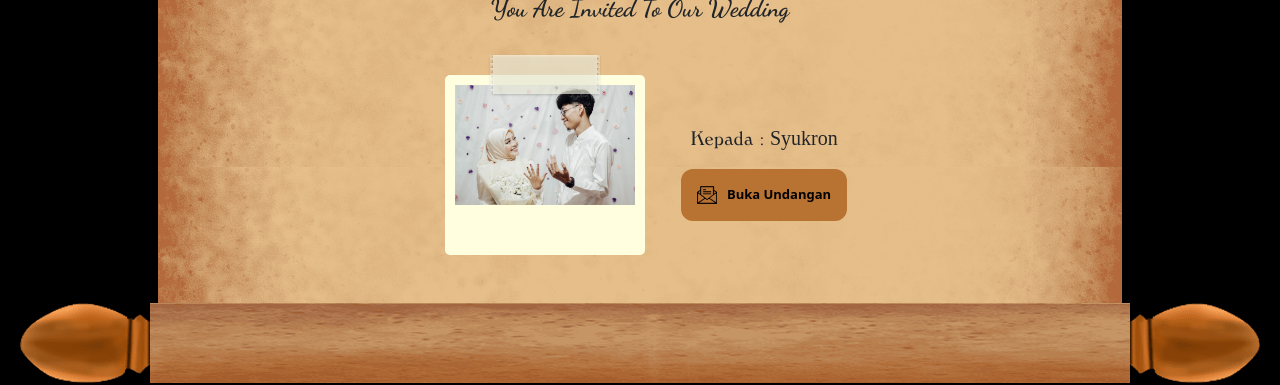
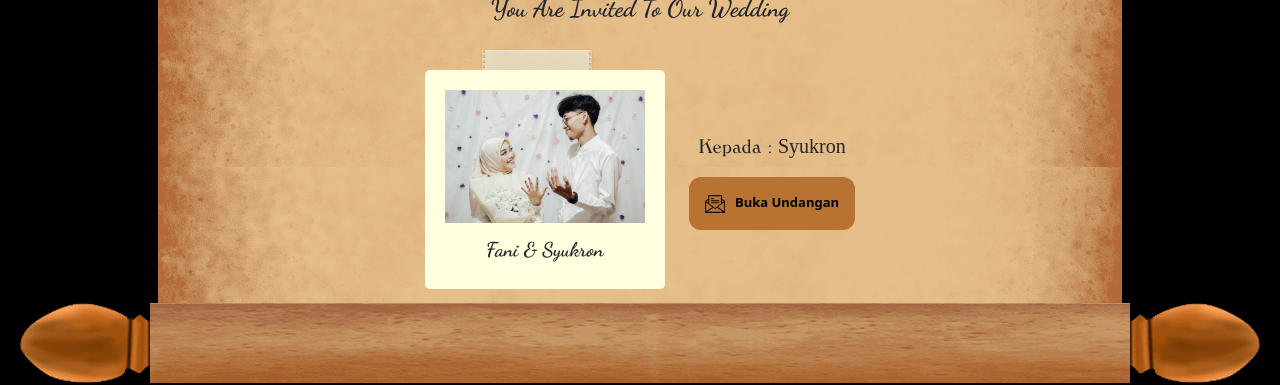
Before and after one commit to syukronmuttaqien/wedding-app, a React (Create React App) app: page / in a window 1280 px wide. Shown: the part 263-648 px from the top of the page. Built offline with nearby package versions, Linux system fonts and the light colour scheme; no server answers; the database is empty.

Commit message:
text in ourbox-image

```diff
--- a/src/Components/OurBox.tsx
+++ b/src/Components/OurBox.tsx
@@ -23,7 +23,11 @@ const OurBox = (props: OurBoxProps) => {
     <div className="ourbox-container">
       <div>
         <div className='tape'></div>
-        <img className='galery-image frame-image' src={photobride} />
+        <div className="ourbox-image-frame">
+          <img className='ourbox-image' src={photobride} />
+          <p className="outbox-text-bottom bride-name">Fani & Syukron</p>
+        </div>
+
       </div>
       <div className='ourbox-name-box'>
       <p style={{fontSize:20 }} className="title-text">Kepada :
--- a/src/Components/styles.scss
+++ b/src/Components/styles.scss
@@ -40,8 +40,29 @@
 }
 
 .ourbox-image {
-    height: 380px;
-    border-radius: 36px;
+    width: 200px;
+    height: auto;
+    background-size: contain;
+    margin: 12px;
+}
+.ourbox-image-frame {
+    margin-top: 30px;
+    background-color: lightyellow;
+    padding-top: 8px;
+    padding-left: 8px;
+    padding-right: 8px;
+    padding-bottom: 24px;
+    border-radius: 5px;
+    position: relative;
+}
+.outbox-text-bottom {
+    position :relative;
+    bottom: 20;
+    margin: auto;
+    left: auto;
+    right: auto;
+    text-align: center;
+    font-size: 20px;
 }
 
 .ourbox-name-box {
```
